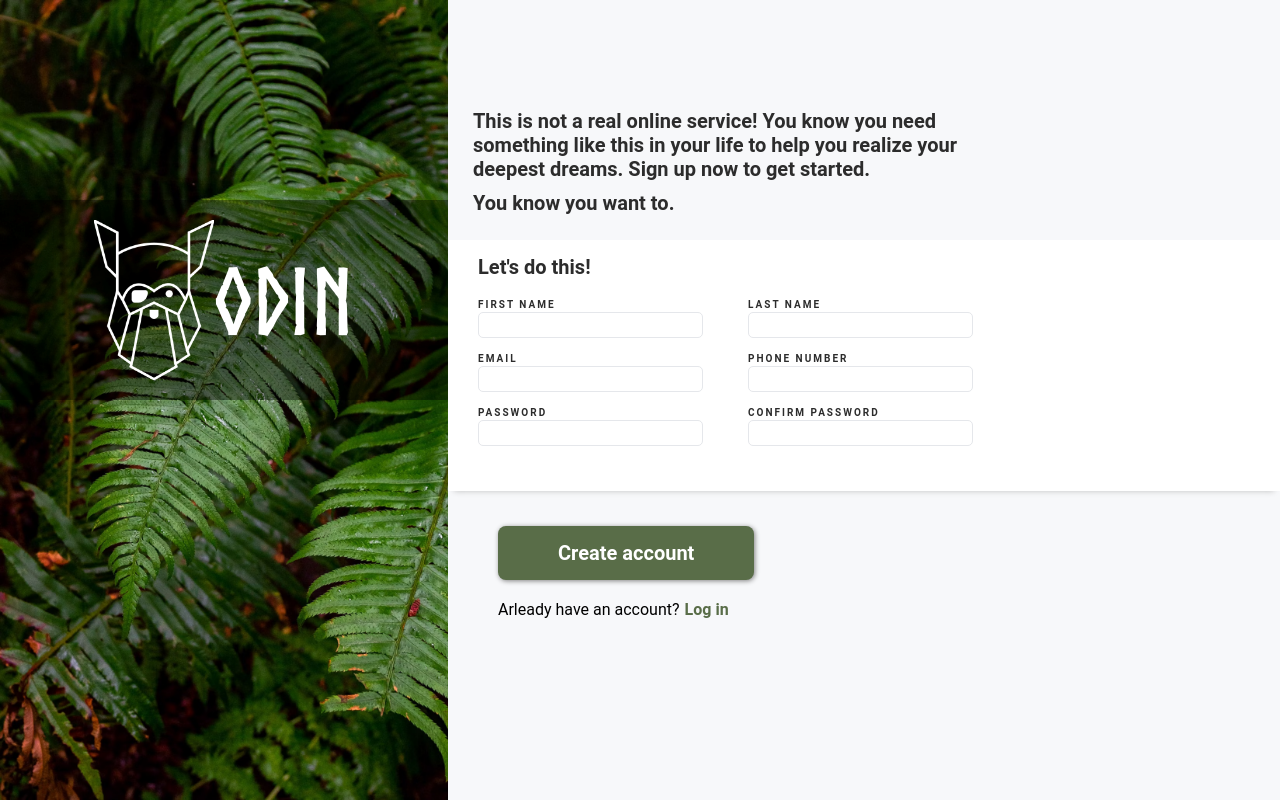
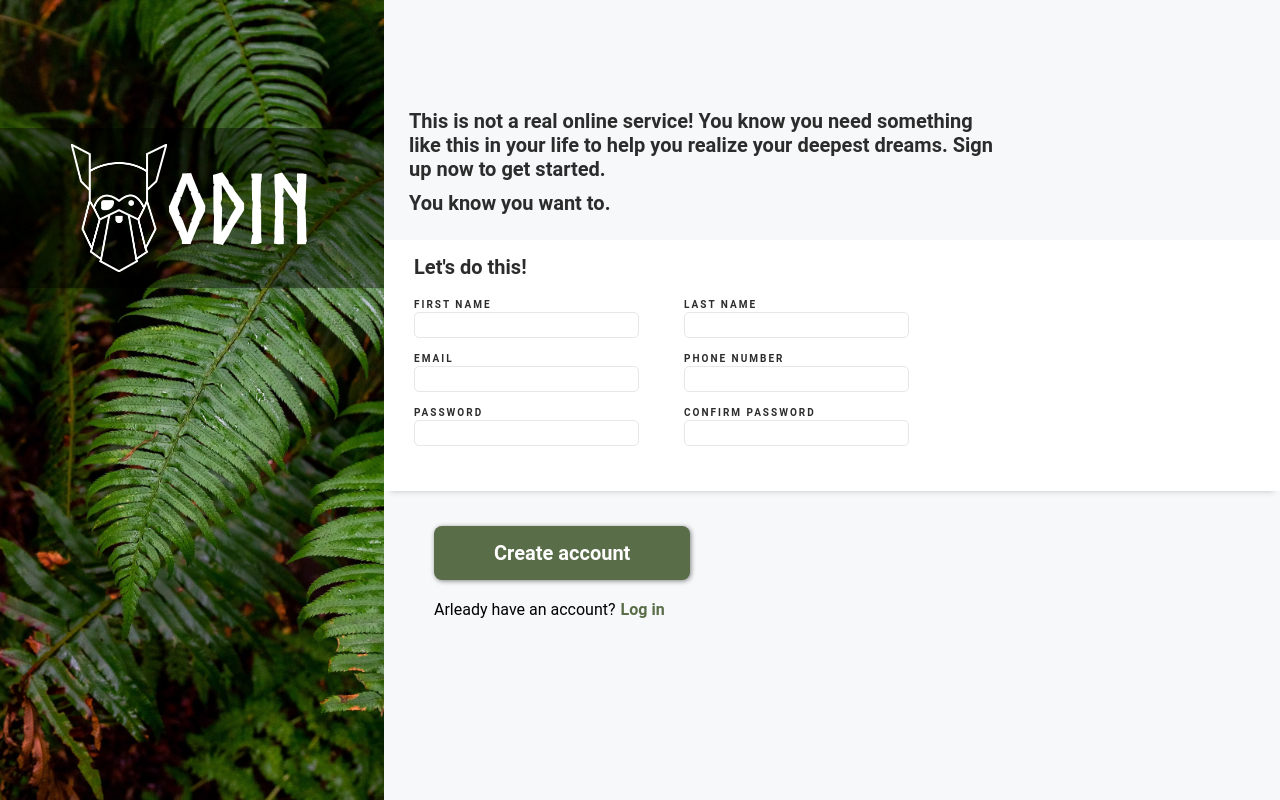
Before and after one commit to jkhuysmans/sign-up-form, a plain HTML site: page index.html in a window 1280 px wide. Drawn offline with Linux system fonts and the light colour scheme.

Commit message:
set different units for spacing left side

```diff
--- a/styles.css
+++ b/styles.css
@@ -44,16 +44,15 @@ body {
 }
 
 #left-side {
-    width: 35vw;
-    height: 100vh;
+    width: 30rem;
     background-color: var(--background-green);
     background-image: url('./background.avif');
     background-size: cover;
 }
 
 #odin-logo {
-    height: 25vh;
-    margin-top: 25vh;
+    height: 10em;
+    margin-top: 8em;
     background-color: rgb(0 0 0 / 40%);
     backdrop-filter: opacity(60%);
     display:flex;
@@ -63,18 +62,18 @@ body {
 }
 
 img {
-    height: 80%;
+    height: 8rem;
     width: inherit;
 }
 
 #logo-text {
     font-family: 'norsebold';
     color: white;
-    font-size: 92px;
+    font-size: 6rem;
 }
 
 #right-side {
-    width: 65vw;
+    width: 70rem;
     display:flex;
     flex-direction: column;
     box-sizing:border-box;
```
